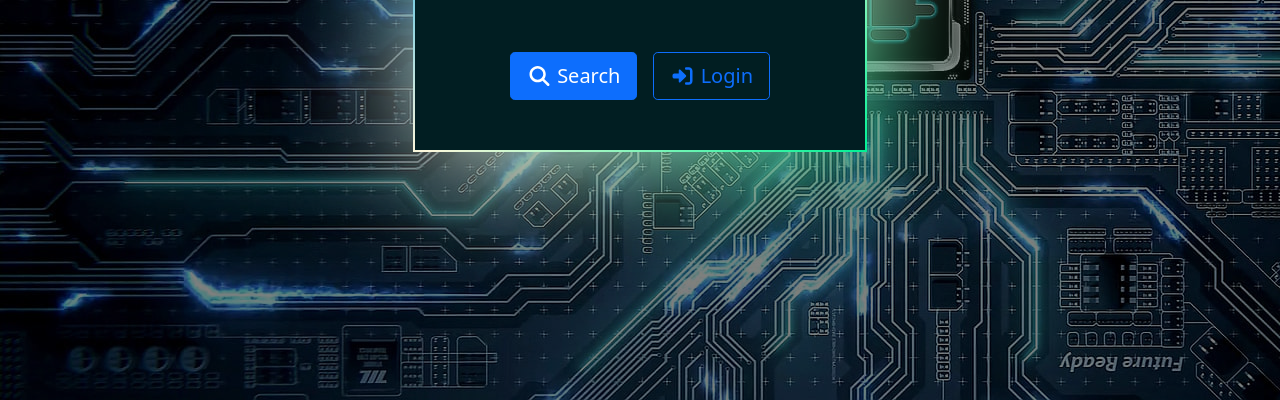
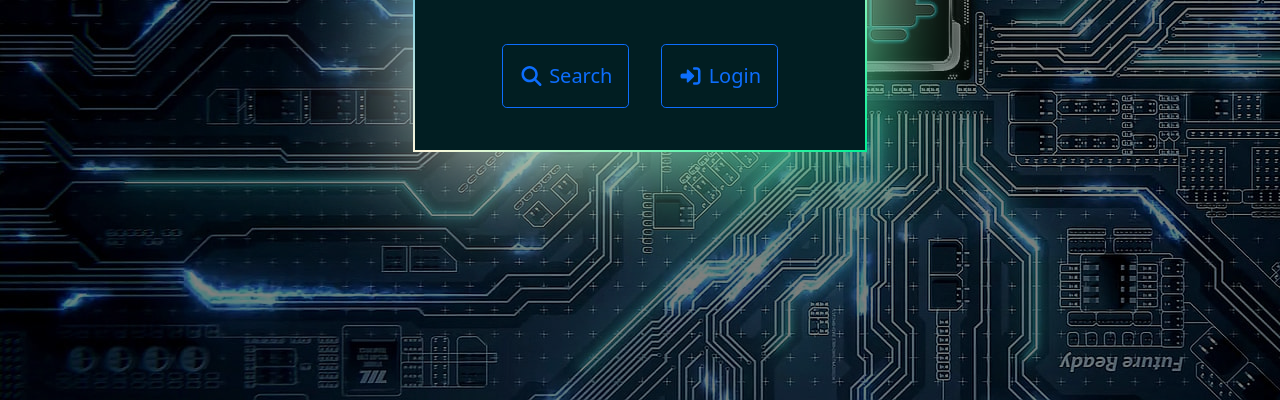
Before and after one commit to DrMadhushan/icproject, an Electron app: page src/index.html in a window 1280 px wide. Shown: the part 400-800 px from the top of the page. Drawn offline with Linux system fonts and the light colour scheme.

Commit message:
change buttons

```diff
--- a/src/index.html
+++ b/src/index.html
@@ -18,8 +18,8 @@
       </div>
 
       <div class="explore-btn">
-        <a href="search.html"><div class="btn btn-primary btn-lg m-2"><i class="fas fa-search"></i> Search</div></a>
-        <a href="login.html"><div class="btn btn-outline-primary btn-lg m-2"><i class="fas fa-sign-in-alt"></i> Login</div></a>
+        <a href="search.html"><div class="btn btn-outline-primary btn-lg m-3 p-lg-3 mt-0 mb-0"><i class="fas fa-search"></i> Search</div></a>
+        <a href="login.html"><div class="btn btn-outline-primary btn-lg m-3 p-lg-3 mt-0 mb-0"><i class="fas fa-sign-in-alt"></i> Login</div></a>
         <!-- <div class="p-3"><h1><a href="login.html"><i class="fab fa-wpexplorer"></i> </a></h1></div>
         <div class="p-3"><h1><a href="login.html"><i class="fas fa-user"></i> </a></h1></div> -->
 
```
